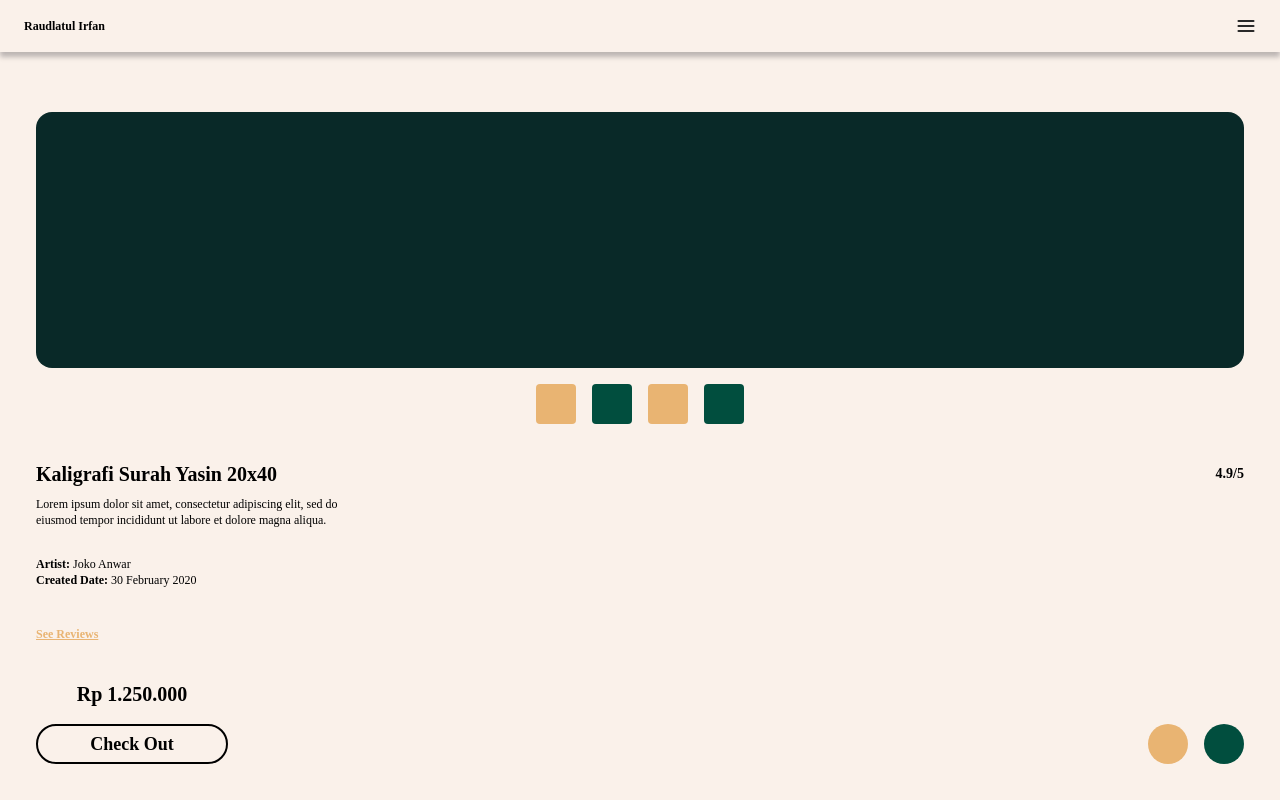
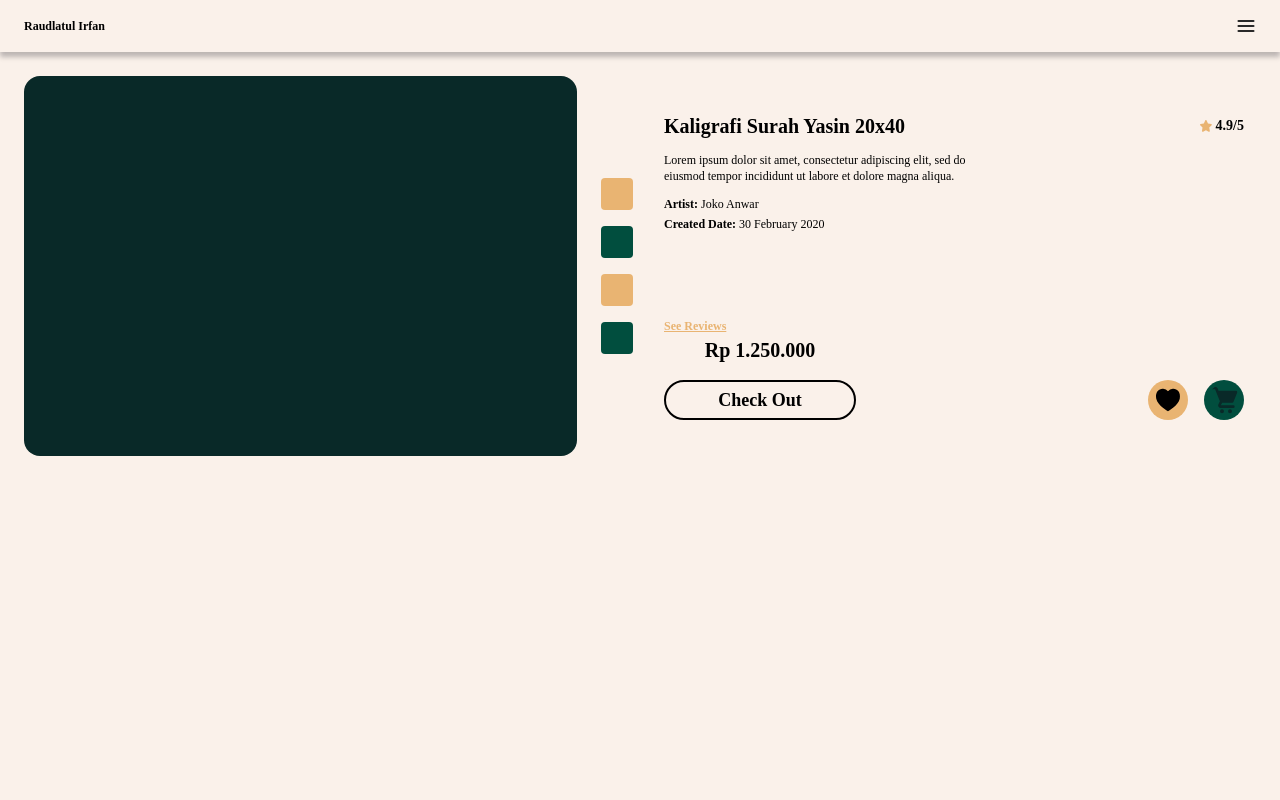
Before and after one commit to michaeltio/raudlatul_dummy, a Next.js app in the folder client/: page /content in a window 1280 px wide. Built offline with nearby package versions, Linux system fonts and the light colour scheme.

Commit message:
Content done

```diff
--- a/client/src/app/content/page.jsx
+++ b/client/src/app/content/page.jsx
@@ -4,39 +4,64 @@ import Image from "next/image";
 
 function Content() {
   return (
-    <div id="mainService" className="">
-      <div className="p-9">
-        <div className="h-64 bg-[#092928] rounded-2xl"></div>
+    <div id="mainService" className="md:flex">
+      <div className="px-9 space-y-4 md:px-6 md:py-0 lg:flex md:flex-1 lg:space-x-6 lg:space-y-0">
+        <div className="aspect-[16/11] bg-[#092928] rounded-2xl md:aspect-square md:flex-1 lg:aspect-[16/11]"></div>
 
-        <div className="flex justify-center space-x-4 mt-4">
-          <div className="h-10 w-10 bg-[#E9B472] rounded"></div>
-          <div className="h-10 w-10 bg-[#014E3E] rounded"></div>
-          <div className="h-10 w-10 bg-[#E9B472] rounded"></div>
-          <div className="h-10 w-10 bg-[#014E3E] rounded"></div>
+        <div className="flex justify-center space-x-4 lg:flex-col lg:space-x-0 lg:space-y-4">
+          <div className="w-10 aspect-square bg-[#E9B472] rounded md:w-8"></div>
+          <div className="w-10 aspect-square bg-[#014E3E] rounded md:w-8"></div>
+          <div className="w-10 aspect-square bg-[#E9B472] rounded md:w-8"></div>
+          <div className="w-10 aspect-square bg-[#014E3E] rounded md:w-8"></div>
         </div>
       </div>
 
-      <div className="px-9">
-        <div className="flex justify-between items-center mb-2">
+      <div className="p-9 content-center space-y-10 md:flex-1 md:space-y-20">
+        <div className="space-y-3">
+          <div className="flex justify-between items-center">
             <h2 className="text-xl font-ptserif font-bold">Kaligrafi Surah Yasin 20x40</h2>
+            <div className="flex">
+            <Image
+                src="/svg/icon/star-yellow.svg"
+                alt="img star"
+                className="w-5 p-1"
+                width={5}
+                height={5}
+            />
               <p className="text-sm font-ptserif font-bold">4.9/5</p>
+            </div>
           </div>
           <p className="text-xs font-ptserif w-80 mb-7">
             Lorem ipsum dolor sit amet, consectetur adipiscing elit, sed do eiusmod tempor incididunt ut labore et dolore magna aliqua.
           </p>
+          <div className="space-y-1">
             <p className="text-xs font-ptserif"><b>Artist:</b> Joko Anwar</p>
             <p className="text-xs font-ptserif mb-8"><b>Created Date:</b> 30 February 2020</p>
-        <a href="#" className="text-xs font-bold font-ptserif text-[#E9B472] underline mb-6">See Reviews</a>
+          </div>
         </div>
 
-      <div className="relative p-9">
+        <div className="relative">
+          <a href="#" className="text-xs font-bold font-ptserif text-[#E9B472] underline mt-10 mb-6">See Reviews</a>
           <div className="w-48">
             <p className="text-center text-xl font-bold font-ptserif mb-4">Rp 1.250.000</p>
             <button className="w-48 py-1 text-lg font-bold font-ptserif border-2 border-black rounded-full">Check Out</button>
           </div>
-        <div className="flex absolute bottom-9 right-9 space-x-4">
-          <div className="h-10 w-10 bg-[#E9B472] rounded-full"></div>
-          <div className="h-10 w-10 bg-[#014E3E] rounded-full"></div>
+          <div className="flex absolute bottom-0 right-0 space-x-4">
+            <Image
+                src="/svg/icon/love.svg"
+                alt="img love"
+                className="h-10 w-10 bg-[#E9B472] rounded-full p-1"
+                width={10}
+                height={10}
+            />
+            <Image
+                src="/svg/icon/cart.svg"
+                alt="img cart"
+                className="h-10 w-10 bg-[#014E3E] rounded-full p-1"
+                width={10}
+                height={10}
+            />
+          </div>
         </div>
       </div>
     </div>
```
Lines whose indentation alone changed are shown as unchanged.
